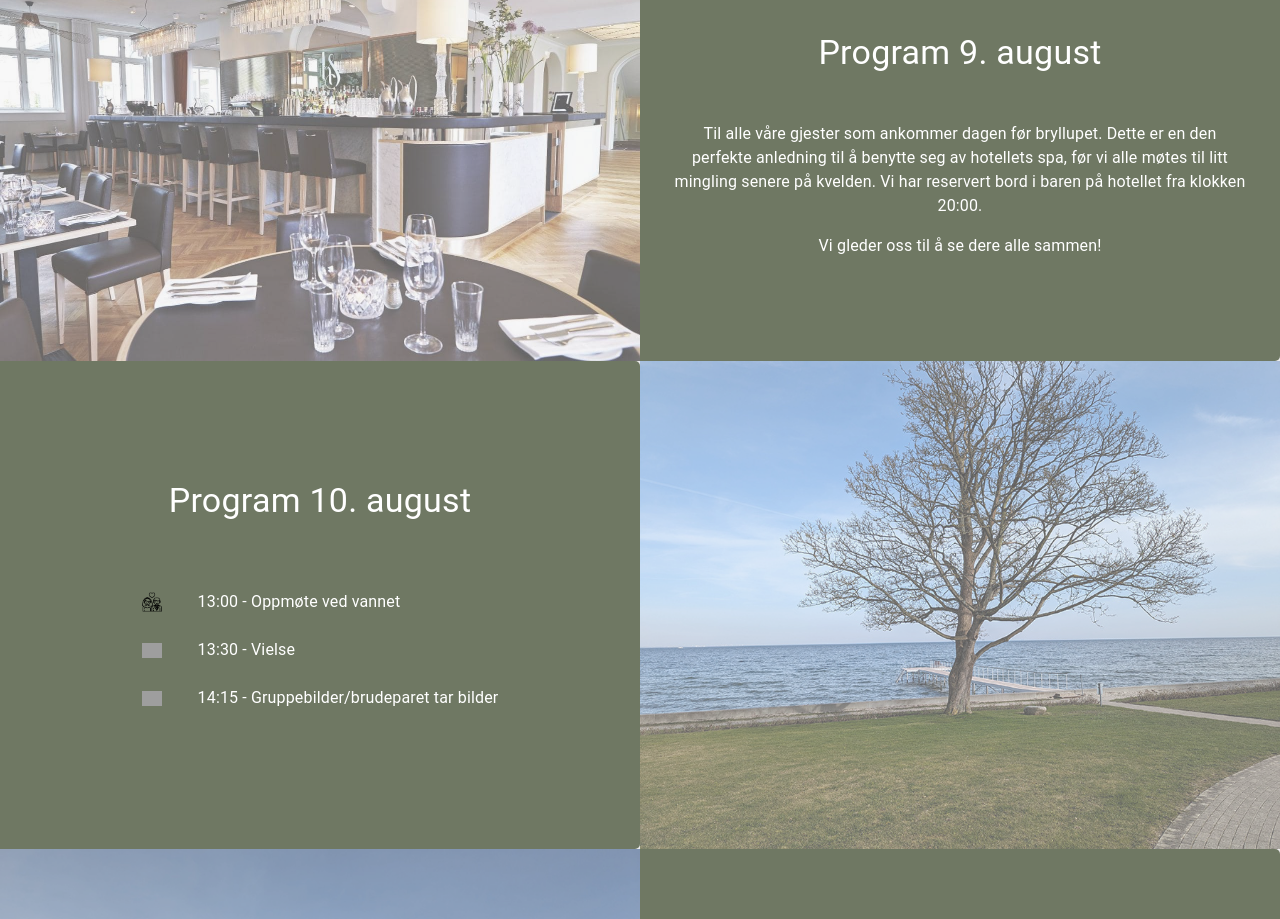
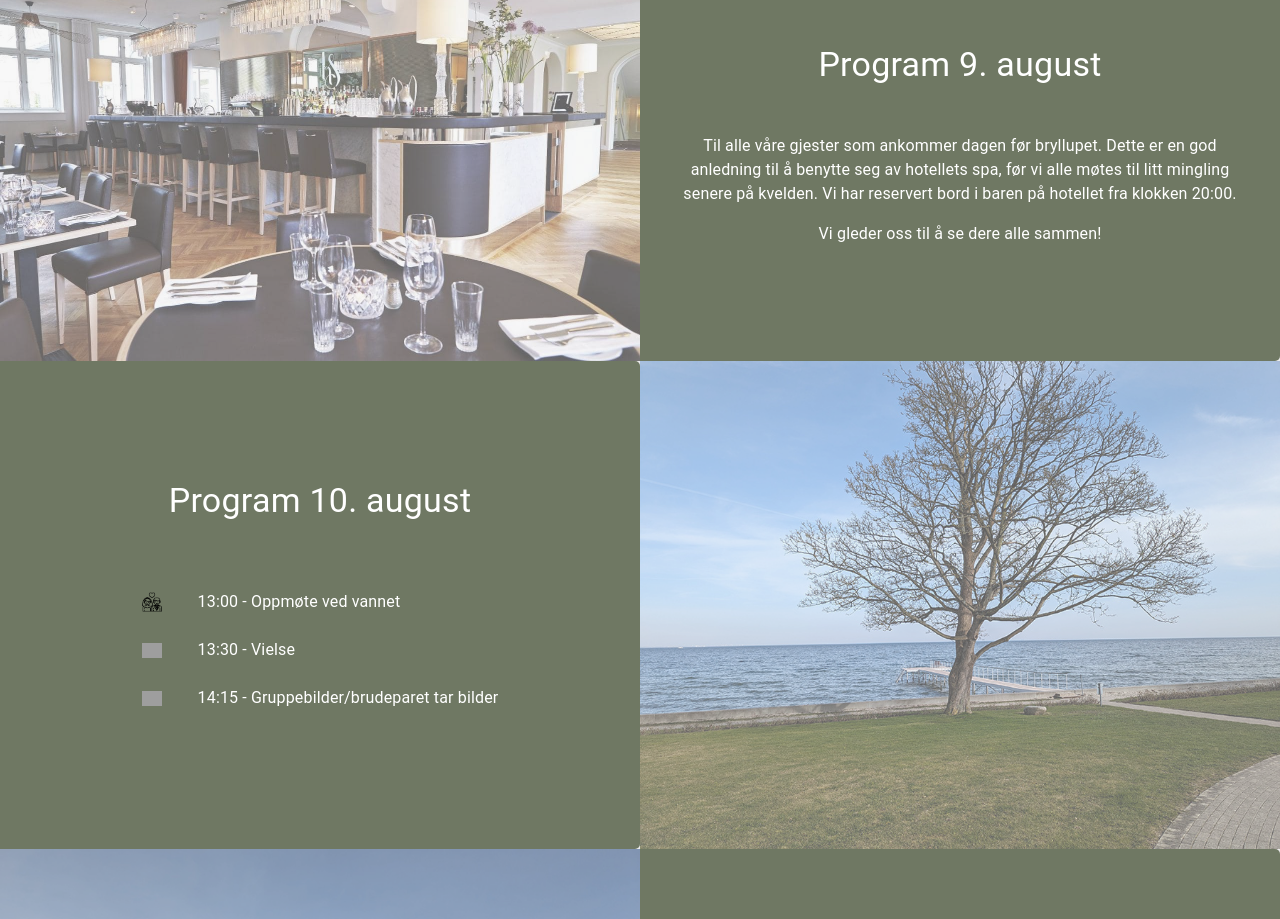
Before and after one commit to Djuppi/weddingRSVP, a React (Vite) app: page / in a window 1280 px wide. Shown: the part 1960-2879 px from the top of the page. Built offline with nearby package versions, Linux system fonts and the light colour scheme; grey boxes are pictures that could not be loaded.

Commit message:
Text change

```diff
--- a/src/components/MeetNGreetContainer.tsx
+++ b/src/components/MeetNGreetContainer.tsx
@@ -20,8 +20,7 @@ const MeetNGreetContainer = () => {
         Program 9. august
       </Typography>
       <Typography>
-        Til alle våre gjester som ankommer dagen før bryllupet. Dette er en den
-        perfekte anledning til å benytte seg av hotellets spa, før vi alle møtes
+        Til alle våre gjester som ankommer dagen før bryllupet. Dette er en god anledning til å benytte seg av hotellets spa, før vi alle møtes
         til litt mingling senere på kvelden. Vi har reservert bord i baren på
         hotellet fra klokken 20:00.
       </Typography>
```
